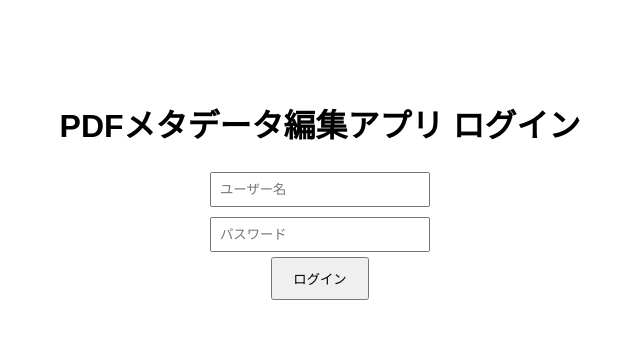
After one commit to y2photo/pdf-metadata-editor, a FastAPI app: template templates/login.html in a window 1280 px wide. The commit adds this page. Shown: the top 339 px of the page, without its empty margins (320-960 px from the left). Run offline with FastAPI, Linux system fonts and the light colour scheme; the template is opened without the code that fills it, so the values that code supplies are empty.

Commit message:
ログイン画面追加、ログイン・ログアウト機能追加

```diff
--- a/app.py
+++ b/app.py
@@ -3,16 +3,27 @@ import zipfile
 import re
 from typing import List
 from datetime import datetime, timezone, timedelta
-from fastapi import FastAPI, UploadFile, File, Form, HTTPException, Request
-from fastapi.responses import StreamingResponse, HTMLResponse, JSONResponse, FileResponse
+from fastapi import FastAPI, UploadFile, File, Form, HTTPException, Request, Depends
+from fastapi.responses import StreamingResponse, HTMLResponse, JSONResponse, FileResponse, RedirectResponse
 from fastapi.staticfiles import StaticFiles
 from fastapi.templating import Jinja2Templates
+from starlette.middleware.sessions import SessionMiddleware
+import secrets
 import pypdf
 import json
 
 app = FastAPI()
 app.mount("/static", StaticFiles(directory="static"), name="static")
 templates = Jinja2Templates(directory="templates")
+
+# セッション用の秘密鍵（ランダム生成された長い文字列を使用）
+app.add_middleware(SessionMiddleware, secret_key="supersecretkey123")
+
+templates = Jinja2Templates(directory="templates")
+
+# 設定されたID/PW（必要なら環境変数やconfigファイルにしてもOK）
+VALID_USERNAME = "MYuser"
+VALID_PASSWORD = "my1869"
 
 MAX_SIZE = 10 * 1024 * 1024
 MAX_FILES = 20
@@ -34,10 +45,32 @@ field_map = {
     "P": "新刊:医学"
 }
 
+
+@app.get("/login", response_class=HTMLResponse)
+def login_form(request: Request):
+    return templates.TemplateResponse("login.html", {"request": request})
+
+@app.post("/login")
+async def login(request: Request, username: str = Form(...), password: str = Form(...)):
+    if username == VALID_USERNAME and password == VALID_PASSWORD:
+        request.session["logged_in"] = True
+        return RedirectResponse("/", status_code=302)
+    return templates.TemplateResponse("login.html", {
+        "request": request,
+        "error": "IDまたはパスワードが違います"
+    })
+
 @app.get("/", response_class=HTMLResponse)
-async def root(request: Request):
-    return templates.TemplateResponse("index.html", {"request": request})
+def index(request: Request):
+    if not request.session.get("logged_in"):
+        return RedirectResponse("/login")
+    return templates.TemplateResponse("index.html", {"request": request, "logged_in": True})
 
+
+@app.get("/logout")
+def logout(request: Request):
+    request.session.clear()
+    return RedirectResponse("/login", status_code=302)
 
 @app.get("/faq", response_class=HTMLResponse)
 async def show_faq(request: Request):
--- a/requirements.txt
+++ b/requirements.txt
@@ -3,3 +3,4 @@ uvicorn==0.30.6
 Jinja2==3.1.4
 pypdf==5.0.1
 python-multipart==0.0.12
+itsdangerous==2.2.0
--- a/templates/faq.html
+++ b/templates/faq.html
@@ -23,8 +23,11 @@
   </style>
 </head>
 <body class="bg-white text-gray-800 font-sans">
+  <header>
+    <h1>PDFメタデータ編集：よくあるご質問（FAQ）</h1>
+  </header>
   <div class="max-w-3xl mx-auto p-6">
-    <h1 class="text-2xl font-bold mb-6 text-center">よくあるご質問（FAQ）</h1>
+    <h1 class="text-2xl font-bold mb-6 text-center"></h1>
 
     <div class="space-y-8">
       <div>
--- /dev/null
+++ b/templates/login.html
@@ -0,0 +1,37 @@
+<!DOCTYPE html>
+<html lang="ja">
+<head>
+    <meta charset="UTF-8">
+    <title>PDFメタデータ編集アプリ ログイン</title>
+    <style>
+        body {
+            font-family: sans-serif;
+            text-align: center;
+            margin-top: 100px;
+        }
+        input[type="text"], input[type="password"] {
+            padding: 8px;
+            margin: 5px;
+            width: 200px;
+        }
+        button {
+            padding: 10px 20px;
+        }
+        .error {
+            color: red;
+            margin: 10px;
+        }
+    </style>
+</head>
+<body>
+    <h1>PDFメタデータ編集アプリ ログイン</h1>
+    {% if error %}
+        <div class="error">{{ error }}</div>
+    {% endif %}
+    <form method="post" action="/login">
+        <div><input type="text" name="username" placeholder="ユーザー名" required></div>
+        <div><input type="password" name="password" placeholder="パスワード" required></div>
+        <div><button type="submit">ログイン</button></div>
+    </form>
+</body>
+</html>
```
Also changed, not shown: static/css/style.css (+16 -4 lines), templates/index.html (+7 -4 lines).
